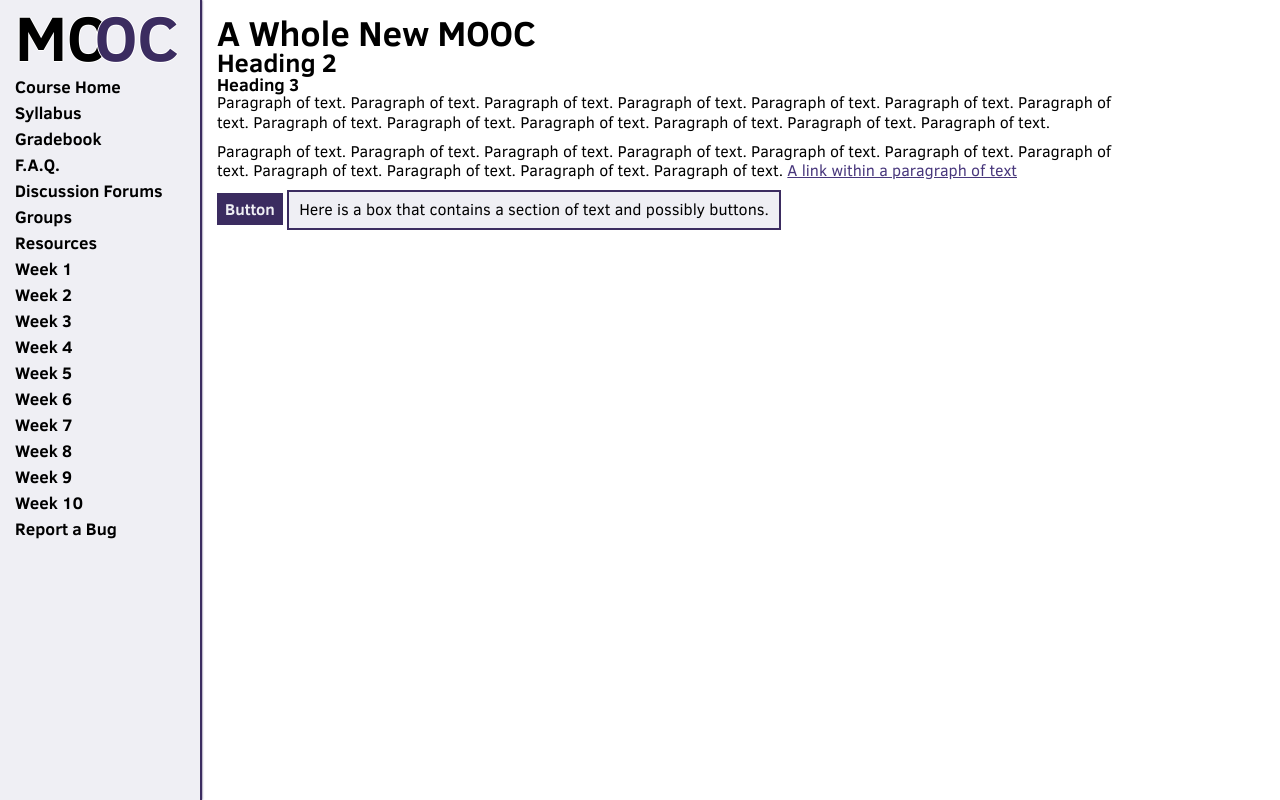
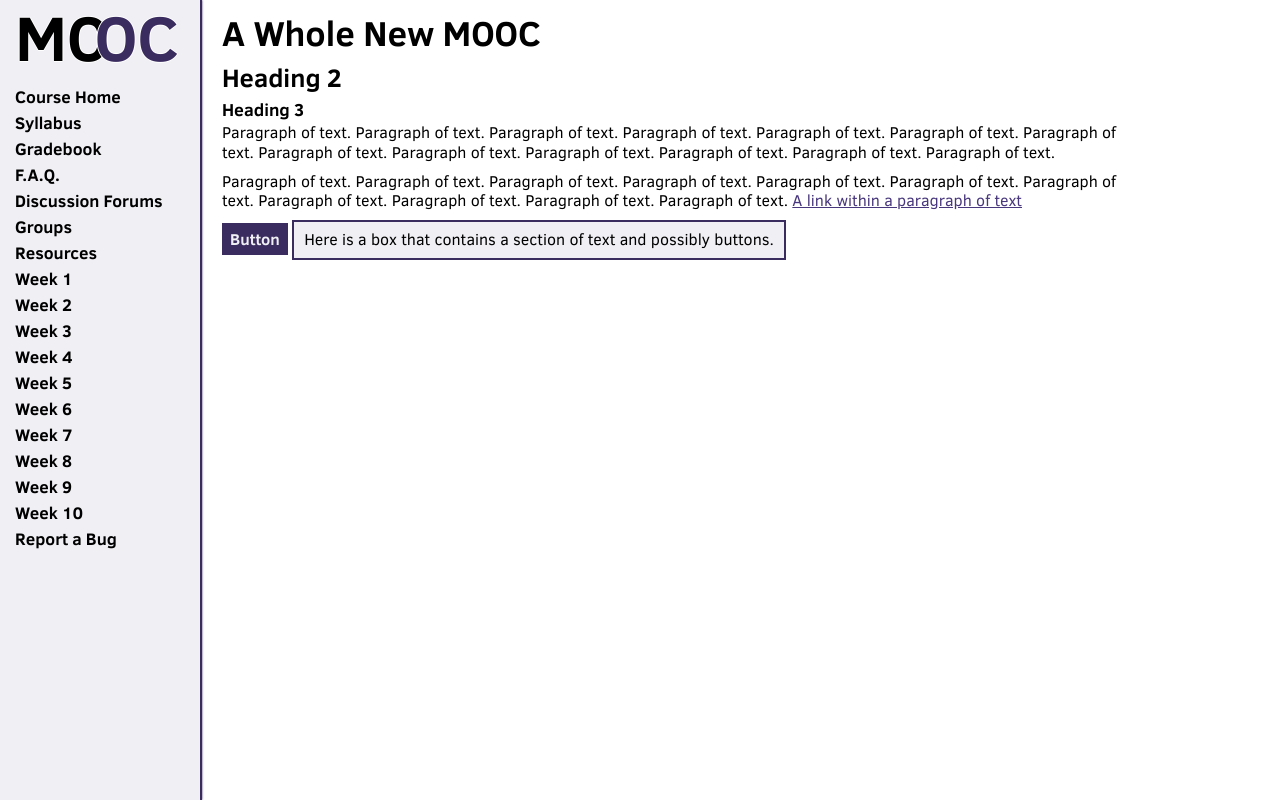
Before and after one commit to julieann252/AWholeNewMOOC, a plain HTML site: page index.html in a window 1280 px wide. Drawn offline with nearby package versions, Linux system fonts and the light colour scheme.

Commit message:
Styles
Updated heading styles

```diff
--- a/MOOCstyle.css
+++ b/MOOCstyle.css
@@ -67,21 +67,25 @@ h1, h2, h3 {
 
 h1 {
 	font-size: 2.2em;
+  margin-bottom: 15px;
 }
 
 h2 {
 	font-size: 1.6em;
+  margin-bottom: 10px;
 }
 
 h3 {
 	font-size: 1.1em;
+  margin-bottom: 5px;
 }
 
 p {
     line-height: 1.2em;
     font-size: 1em;
-    padding-bottom: 10px;
+    margin-bottom: 10px;
 }
+
 
 a {
     text-decoration: underline;
@@ -210,6 +214,7 @@ nav ul ul li a:hover {
   float: left;
   max-width: 900px;
 	padding: 15px;
+  padding-left: 20px;
 	overflow: hidden;
 }
 
```
